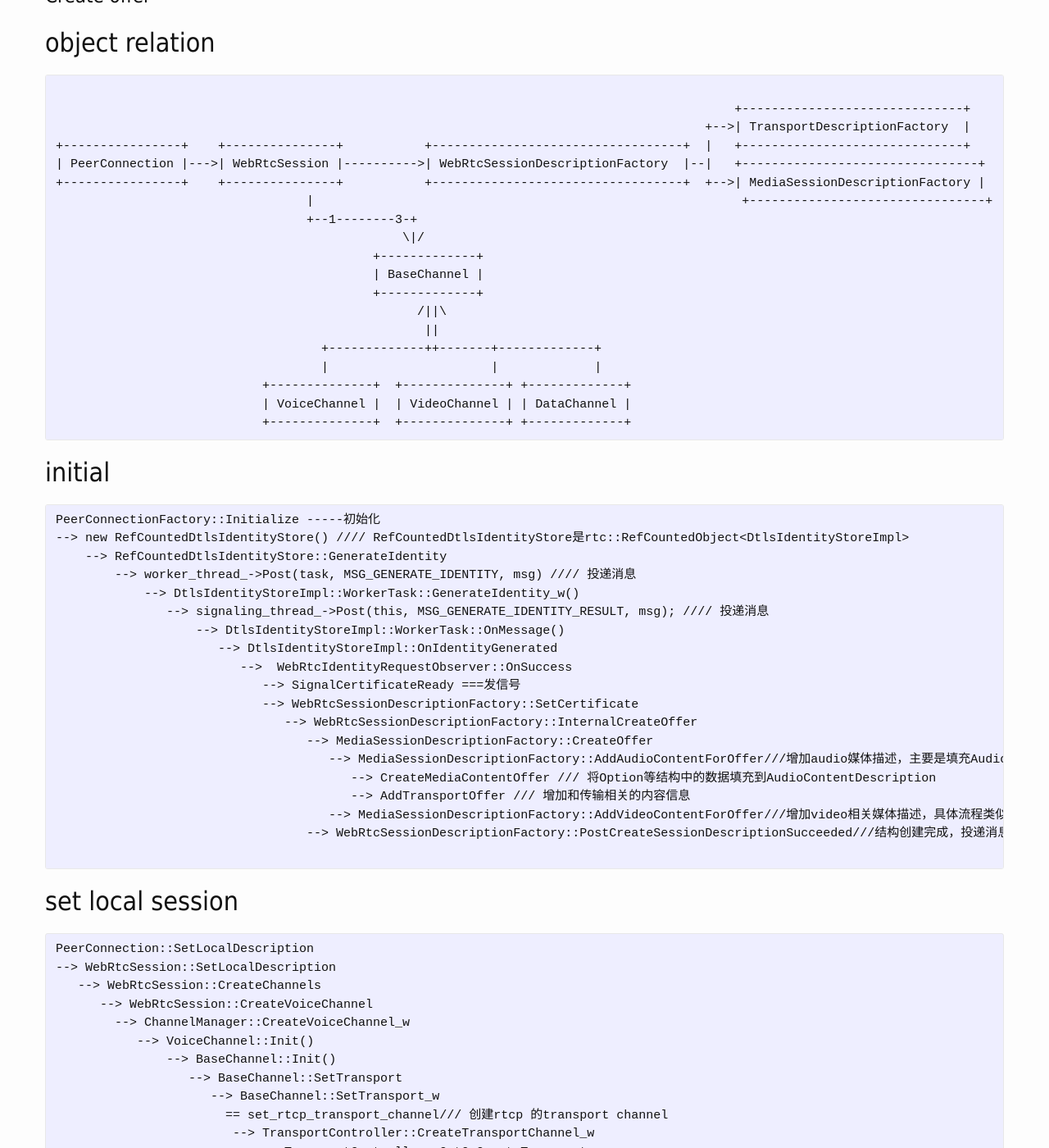
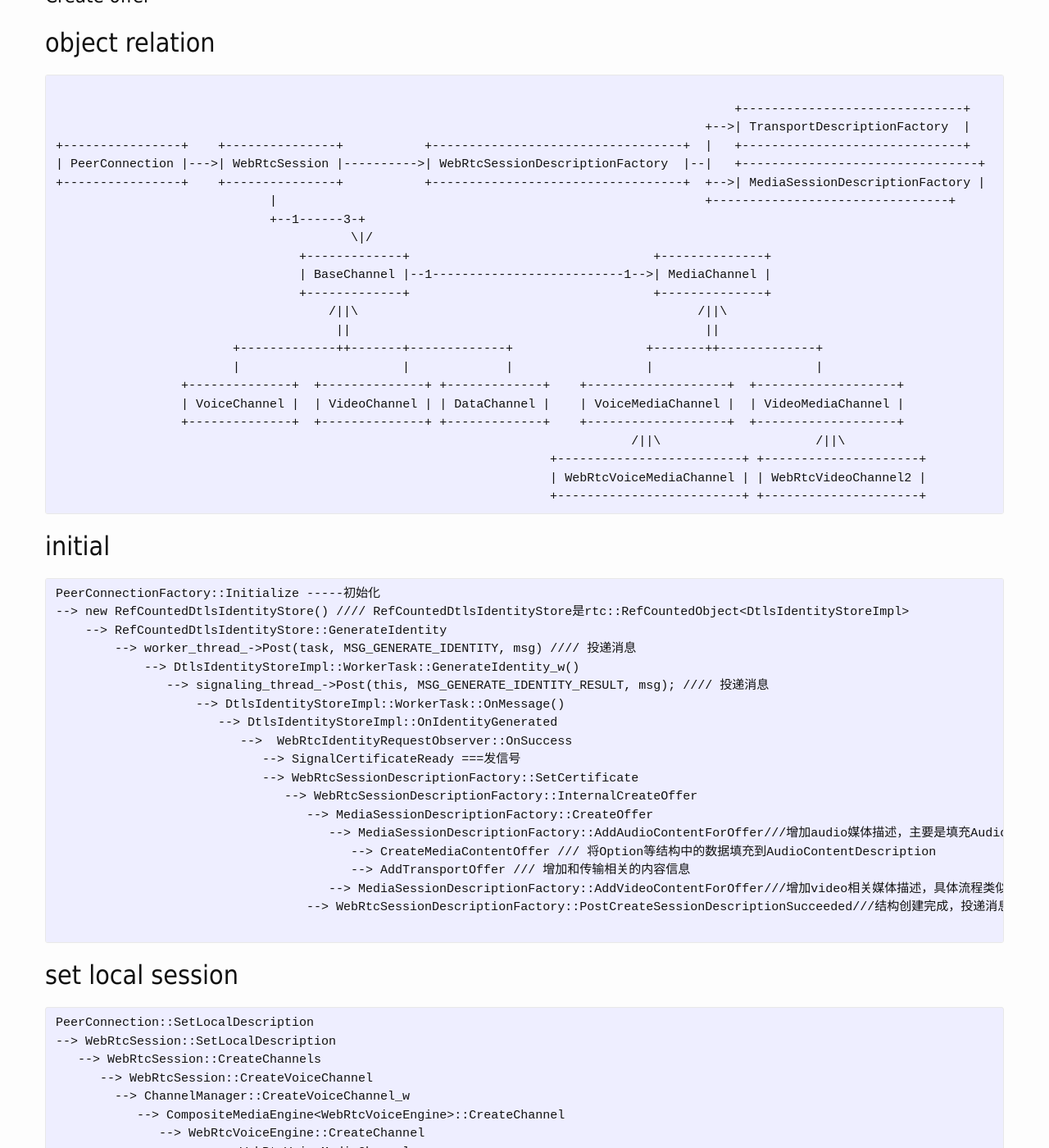
Before and after one commit to haska1025/haska1025.github.io, a Jekyll site: the page built from _posts/2019-01-21-create_offer.md, in a window 1280 px wide and 1400 px high, scrolled down 223 px. Shown: the whole window at 82% size. Built offline with Jekyll 4.4.1, drawn with Linux system fonts in a browser that asks for light colours; our own code applies the rules of GitHub Pages for plain Markdown files; some of the changed text lies outside the part shown.

Commit message:
Update 2019-01-21-create_offer.md

````diff
--- a/_posts/2019-01-21-create_offer.md
+++ b/_posts/2019-01-21-create_offer.md
@@ -9,19 +9,23 @@
 +----------------+    +---------------+           +----------------------------------+  |   +------------------------------+
 | PeerConnection |--->| WebRtcSession |---------->| WebRtcSessionDescriptionFactory  |--|   +--------------------------------+
 +----------------+    +---------------+           +----------------------------------+  +-->| MediaSessionDescriptionFactory |
-                                  |                                                          +--------------------------------+
-                                  +--1--------3-+
-                                               \|/
-                                           +-------------+
-                                           | BaseChannel |
-                                           +-------------+
-                                                 /||\
-                                                  ||
-                                    +-------------++-------+-------------+
-                                    |                      |             |
-                            +--------------+  +--------------+ +-------------+
-                            | VoiceChannel |  | VideoChannel | | DataChannel |
-                            +--------------+  +--------------+ +-------------+
+                             |                                                          +--------------------------------+
+                             +--1------3-+
+                                        \|/
+                                 +-------------+                                 +--------------+
+                                 | BaseChannel |--1--------------------------1-->| MediaChannel |
+                                 +-------------+                                 +--------------+
+                                     /||\                                              /||\
+                                      ||                                                ||
+                        +-------------++-------+-------------+                  +-------++-------------+
+                        |                      |             |                  |                      |
+                 +--------------+  +--------------+ +-------------+    +-------------------+  +-------------------+
+                 | VoiceChannel |  | VideoChannel | | DataChannel |    | VoiceMediaChannel |  | VideoMediaChannel |
+                 +--------------+  +--------------+ +-------------+    +-------------------+  +-------------------+
+                                                                              /||\                     /||\
+                                                                   +-------------------------+ +---------------------+
+                                                                   | WebRtcVoiceMediaChannel | | WebRtcVideoChannel2 |
+                                                                   +-------------------------+ +---------------------+
 ```
 
 ## initial
@@ -56,6 +60,10 @@ PeerConnection::SetLocalDescription
    --> WebRtcSession::CreateChannels
       --> WebRtcSession::CreateVoiceChannel
         --> ChannelManager::CreateVoiceChannel_w
+           --> CompositeMediaEngine<WebRtcVoiceEngine>::CreateChannel
+              --> WebRtcVoiceEngine::CreateChannel
+                 --> new WebRtcVoiceMediaChannel
+
            --> VoiceChannel::Init()
                --> BaseChannel::Init()
                   --> BaseChannel::SetTransport
````
